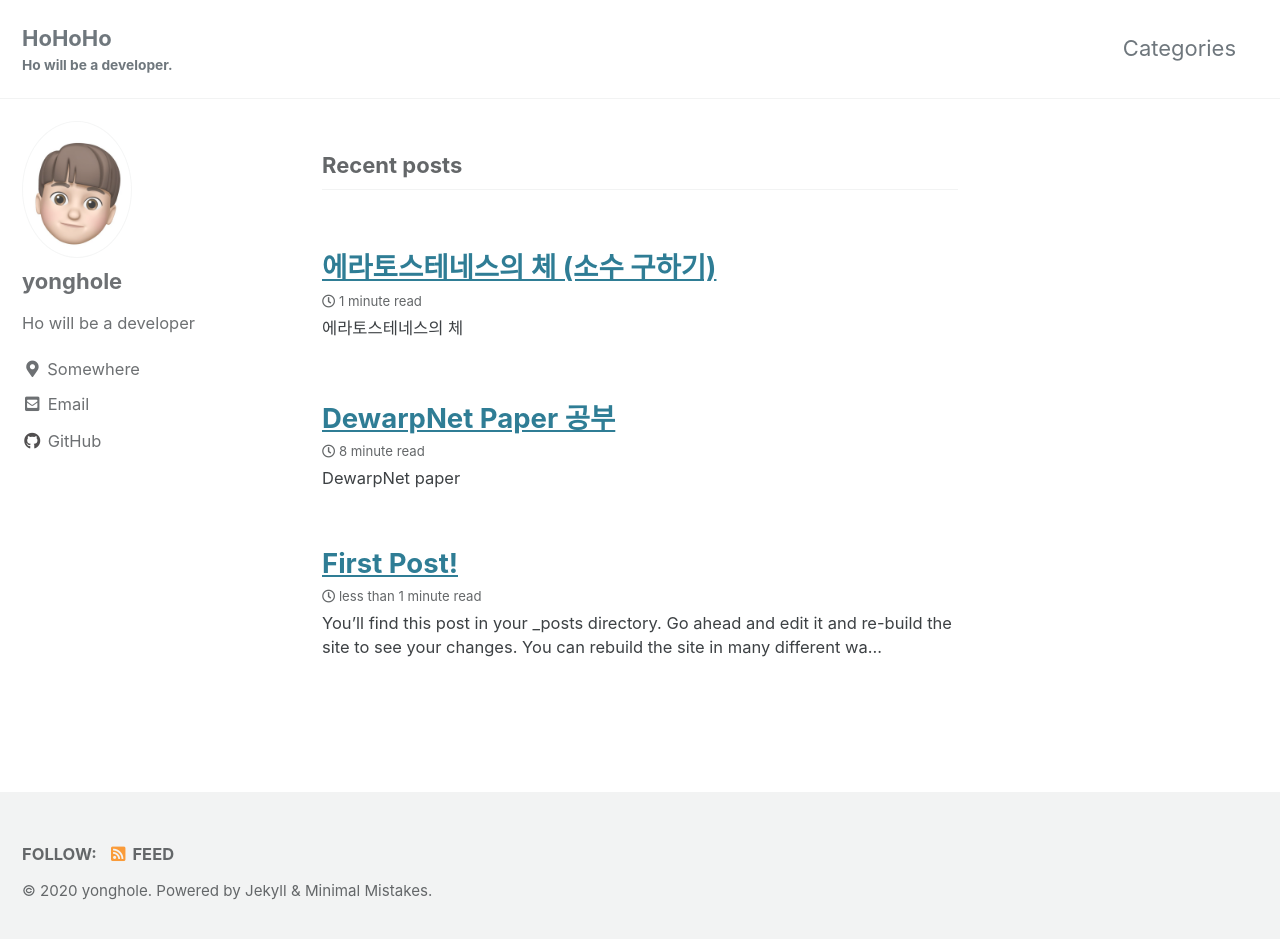
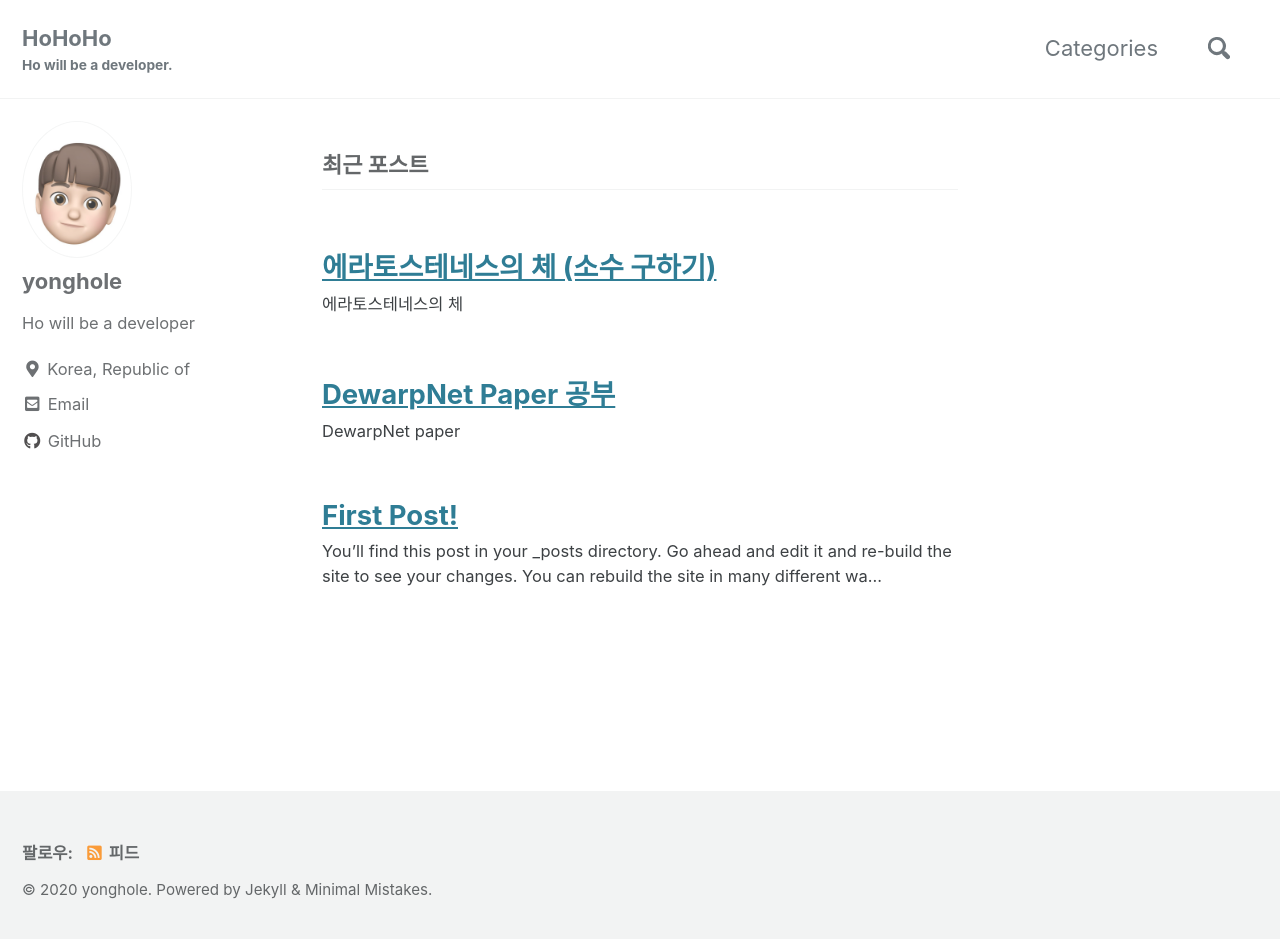
Before and after one commit to yonghole/yonghole.github.io, a Jekyll site: the page built from index.html, in a window 1280 px wide and 946 px high. Shown: the top 939 px of the window. Built offline with Jekyll 4.4.1, drawn with Linux system fonts in a browser that asks for light colours; cached includes are drawn as plain includes; the list of posts is cut into pages by our own code; part of the change alters nothing that is shown.

Commit message:
Update _config.yml

```diff
--- a/_config.yml
+++ b/_config.yml
@@ -15,7 +15,7 @@ remote_theme           : "mmistakes/minimal-mistakes"
 minimal_mistakes_skin    : "default" # "air", "aqua", "contrast", "dark", "dirt", "neon", "mint", "plum", "sunrise"
 
 # Site Settings
-locale                   : "en-US"
+locale                   : "ko"
 title                    : "HoHoHo"
 title_separator          : "-"
 subtitle                 : "Ho will be a developer." # site tagline that appears below site title in masthead
@@ -23,16 +23,16 @@ name                     : "yonghole"
 description              : "Hlog"
 url                      : "https://yonghole.github.io"# the base hostname & protocol for your site e.g. "https://mmistakes.github.io"
 baseurl                  : # the subpath of your site, e.g. "/blog"
-repository               : # GitHub username/repo-name e.g. "mmistakes/minimal-mistakes"
+repository               : "yonghole/yonghole.github.io"# GitHub username/repo-name e.g. "mmistakes/minimal-mistakes"
 teaser                   : # path of fallback teaser image, e.g. "/assets/images/500x300.png"
 logo                     : # path of logo image to display in the masthead, e.g. "/assets/images/88x88.png"
 masthead_title           : # overrides the website title displayed in the masthead, use " " for no title
 # breadcrumbs            : false # true, false (default)
 words_per_minute         : 200
 comments:
-  provider               : # false (default), "disqus", "discourse", "facebook", "staticman", "staticman_v2", "utterances", "custom"
+  provider               : "disqus" # false (default), "disqus", "discourse", "facebook", "staticman", "staticman_v2", "utterances", "custom"
   disqus:
-    shortname            : # https://help.disqus.com/customer/portal/articles/466208-what-s-a-shortname-
+    shortname            : "yonghole" # https://help.disqus.com/customer/portal/articles/466208-what-s-a-shortname-
   discourse:
     server               : # https://meta.discourse.org/t/embedding-discourse-comments-via-javascript/31963 , e.g.: meta.discourse.org
   facebook:
@@ -51,8 +51,8 @@ reCaptcha:
   secret                 :
 atom_feed:
   path                   : # blank (default) uses feed.xml
-search                   : # true, false (default)
-search_full_content      : # true, false (default)
+search                   : true # true, false (default)
+search_full_content      : true # true, false (default)
 search_provider          : # lunr (default), algolia, google
 algolia:
   application_id         : # YOUR_APPLICATION_ID
@@ -96,7 +96,7 @@ author:
   name             : "yonghole"
   avatar           : "/assets/face.jpg"# path of avatar image, e.g. "/assets/images/bio-photo.jpg"
   bio              : "Ho will be a developer"
-  location         : "Somewhere"
+  location         : "Korea, Republic of"
  # email            : ""
   links:
     - label: "Email"
@@ -264,7 +264,7 @@ defaults:
     values:
       layout: single
       author_profile: true
-      read_time: true
+      read_time: false
       comments: # true
       share: true
       related: true
```
